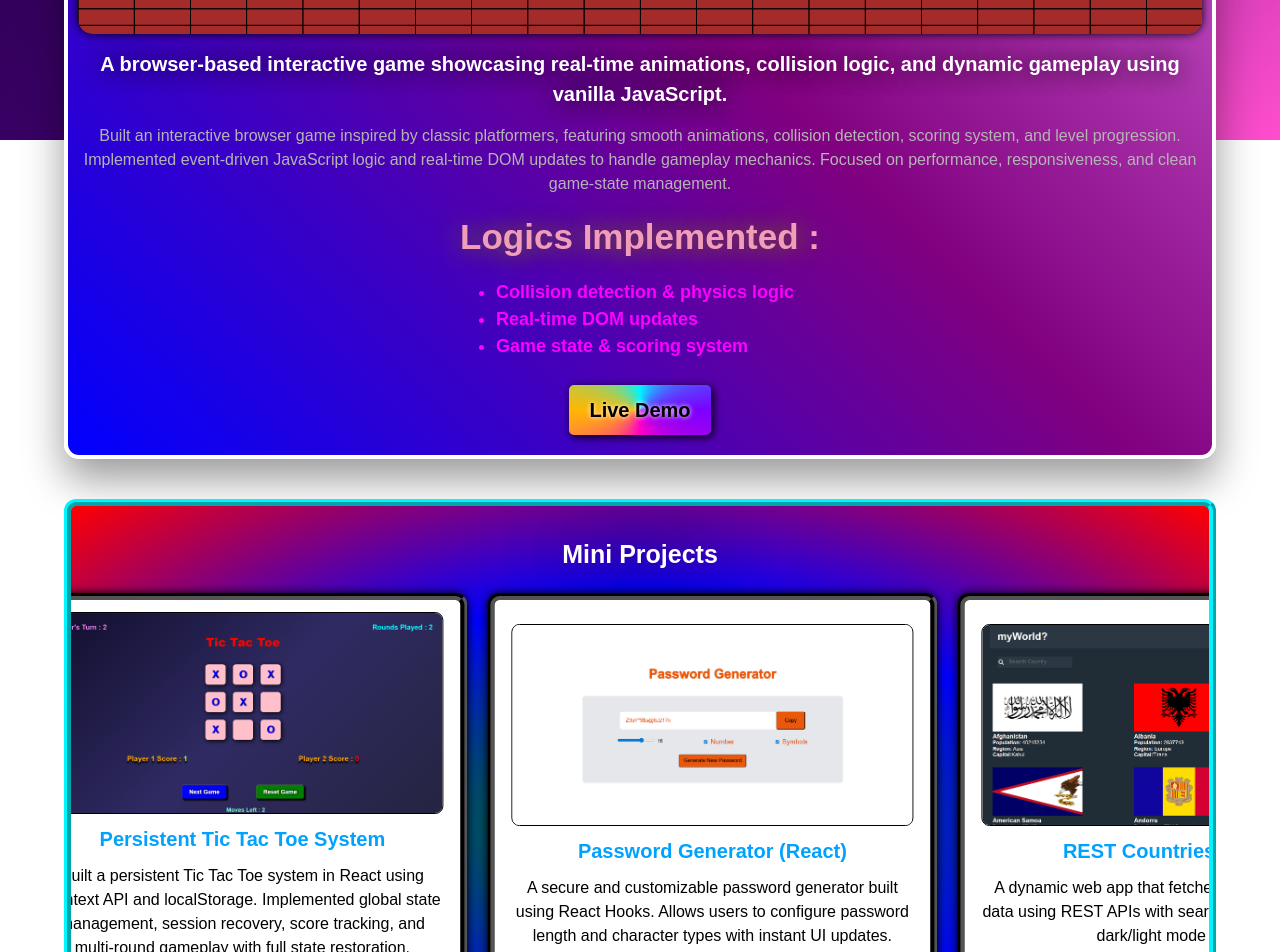
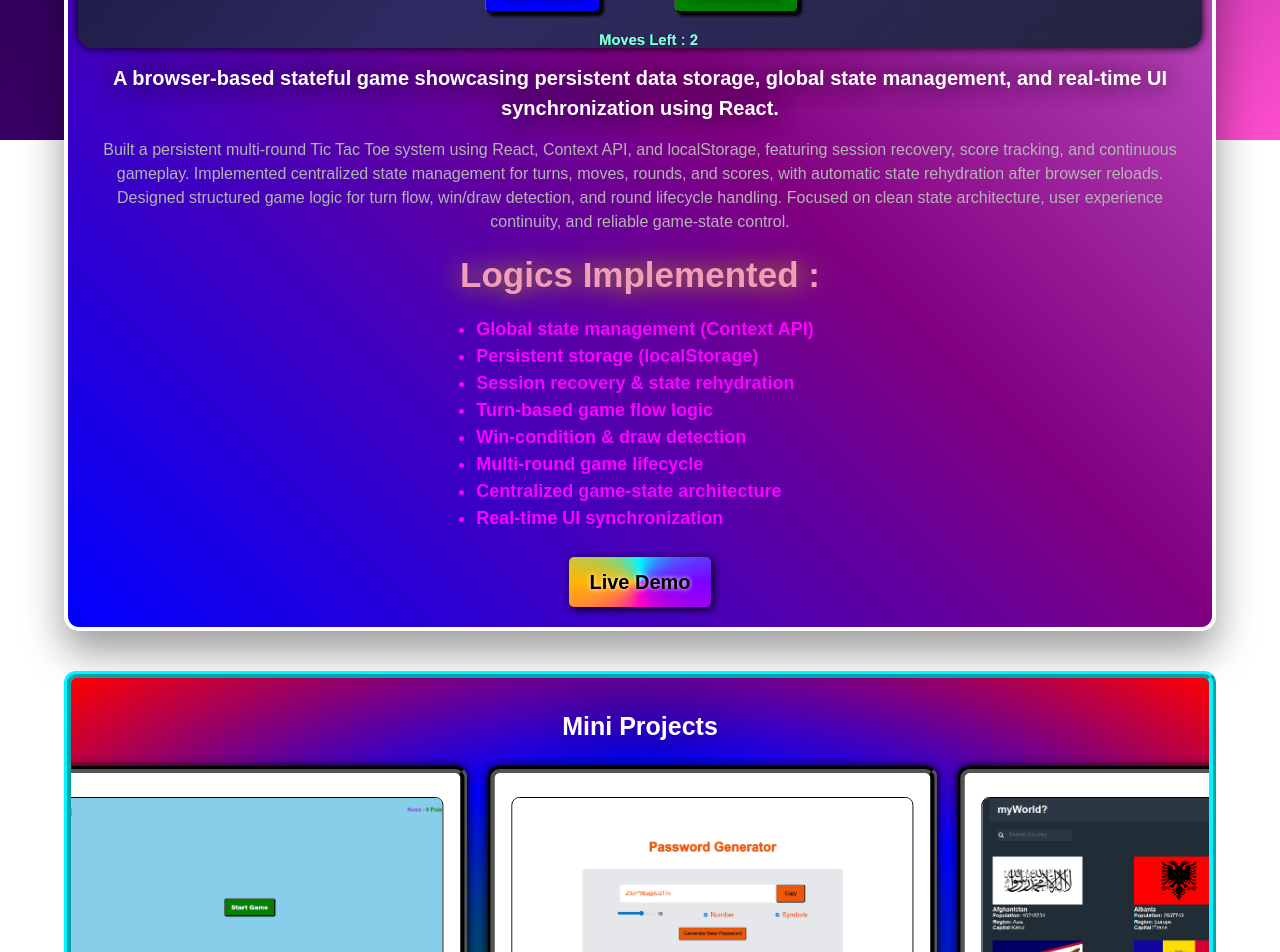
Before and after one commit to Vishal05it/My-Portfolio, a React (Vite) app: page /projects in a window 1280 px wide. Shown: the part 660-1612 px from the top of the page. Built offline with nearby package versions, Linux system fonts and the light colour scheme.

Commit message:
Projects Changed

```diff
--- a/src/Components/Projects.jsx
+++ b/src/Components/Projects.jsx
@@ -36,33 +36,41 @@ function Projects() {
   return (
     <div className="mainDiv mainDivProjects">
       <div id="majorCard" style={{ animation: "pop 0.6s linear 1 " }}>
-        <h1>Interactive Browser Game (Mario-style)</h1>
+        <h1>Persistent Tic Tac Toe System (React)</h1>
         <a
-          href="https://vishal05it.github.io/Mario-Game-Code/"
+          href="https://persistent-tic-tac-toe-system.vercel.app/"
           title="See Game"
           target="_blank"
         >
-          <img src={BrowserGame} alt="" />
+          <img src={ReactTicTacToe} alt="" />
         </a>
-        <h2>
-          A browser-based interactive game showcasing real-time animations,
-          collision logic, and dynamic gameplay using vanilla JavaScript.
+        <h2 style={{ maxWidth: "1300px" }}>
+          A browser-based stateful game showcasing persistent data storage,
+          global state management, and real-time UI synchronization using React.
         </h2>
-        <p>
-          Built an interactive browser game inspired by classic platformers,
-          featuring smooth animations, collision detection, scoring system, and
-          level progression. Implemented event-driven JavaScript logic and
-          real-time DOM updates to handle gameplay mechanics. Focused on
-          performance, responsiveness, and clean game-state management.
+        <p style={{ maxWidth: "1100px" }}>
+          Built a persistent multi-round Tic Tac Toe system using React, Context
+          API, and localStorage, featuring session recovery, score tracking, and
+          continuous gameplay. Implemented centralized state management for
+          turns, moves, rounds, and scores, with automatic state rehydration
+          after browser reloads. Designed structured game logic for turn flow,
+          win/draw detection, and round lifecycle handling. Focused on clean
+          state architecture, user experience continuity, and reliable
+          game-state control.
         </p>
         <caption>Logics Implemented :</caption>
         <ul>
-          <li>Collision detection & physics logic</li>
-          <li>Real-time DOM updates</li>
-          <li>Game state & scoring system</li>
+          <li>Global state management (Context API)</li>
+          <li>Persistent storage (localStorage)</li>
+          <li>Session recovery & state rehydration</li>
+          <li>Turn-based game flow logic</li>
+          <li>Win-condition & draw detection</li>
+          <li>Multi-round game lifecycle</li>
+          <li>Centralized game-state architecture</li>
+          <li>Real-time UI synchronization</li>
         </ul>
         <a
-          href="https://vishal05it.github.io/Mario-Game-Code/"
+          href="https://persistent-tic-tac-toe-system.vercel.app/"
           target="_blank"
           title="See Game"
           id="gameBtn"
@@ -83,21 +91,20 @@ function Projects() {
             {" "}
             <a
               className="imgStore"
-              href="https://persistent-tic-tac-toe-system.vercel.app/"
+              href="https://vishal05it.github.io/Mario-Game-Code/"
               target="_blank"
             >
-              <img src={ReactTicTacToe} alt="" />
+              <img src={BrowserGame} alt="" />
             </a>
-            <h1>Persistent Tic Tac Toe System </h1>
+            <h1>Interactive Browser Game </h1>
             <p>
-              Built a persistent Tic Tac Toe system in React using Context API
-              and localStorage. Implemented global state management, session
-              recovery, score tracking, and multi-round gameplay with full state
-              restoration.
+              Built an interactive browser game inspired by classic platformers,
+              featuring smooth animations, collision detection, scoring system,
+              and level progression.
             </p>
             <a
               className="miniBtn"
-              href="https://persistent-tic-tac-toe-system.vercel.app/"
+              href="https://vishal05it.github.io/Mario-Game-Code/"
               target="_blank"
             >
               Live Demo
```
